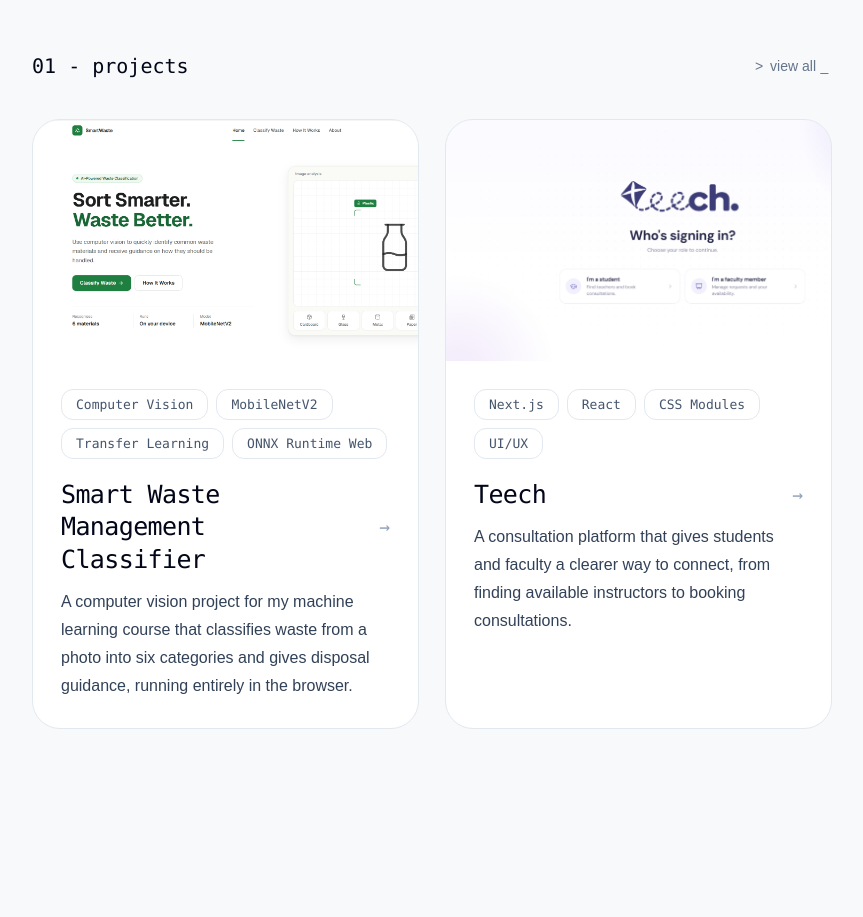
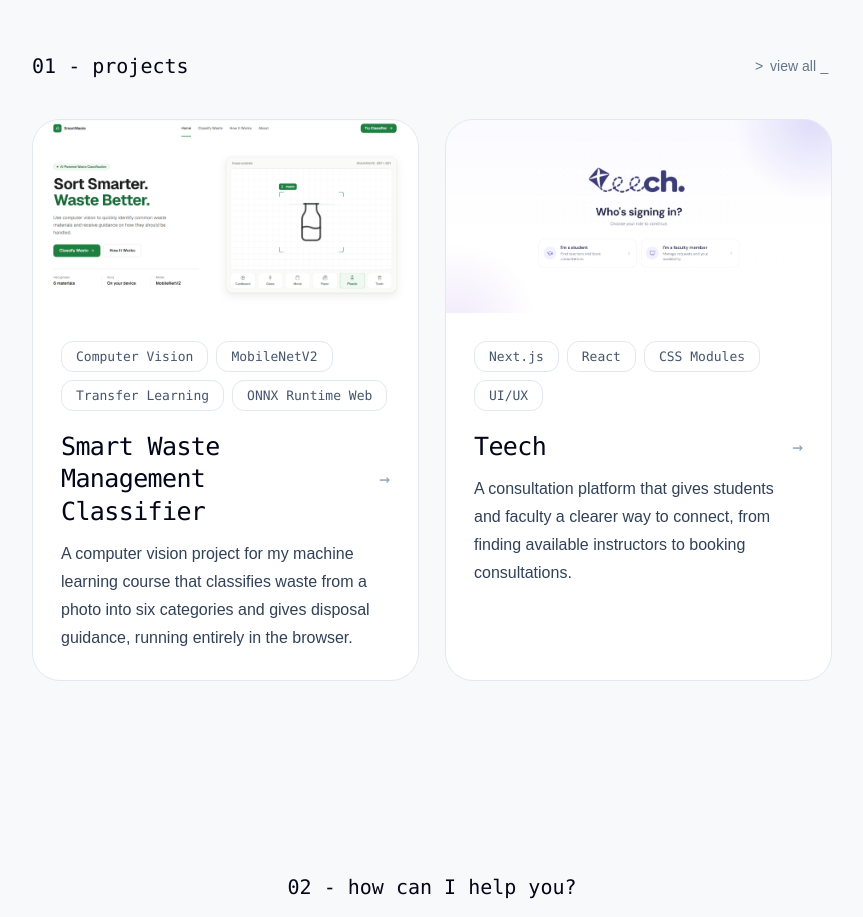
Before and after one commit to anniesrdnl/anniesrdnl_portfolio, a React (Vite) app: page / in a window 1280 px wide. Shown: the part 820-1737 px from the top of the page, without its empty margins (358-1221 px from the left). Built offline with nearby package versions, Linux system fonts and the light colour scheme.

Commit message:
match project card image ratio to screenshots and center them

```diff
--- a/src/App.css
+++ b/src/App.css
@@ -560,7 +560,7 @@ button {
 
 .project-card-image {
   width: 100%;
-  aspect-ratio: 16 / 10;
+  aspect-ratio: 2 / 1;
   overflow: hidden;
 }
 
@@ -569,7 +569,7 @@ button {
   width: 100%;
   height: 100%;
   object-fit: cover;
-  object-position: left top;
+  object-position: center;
   transform: scale(1);
   transition: transform 500ms cubic-bezier(0.22, 1, 0.36, 1);
 }
```
